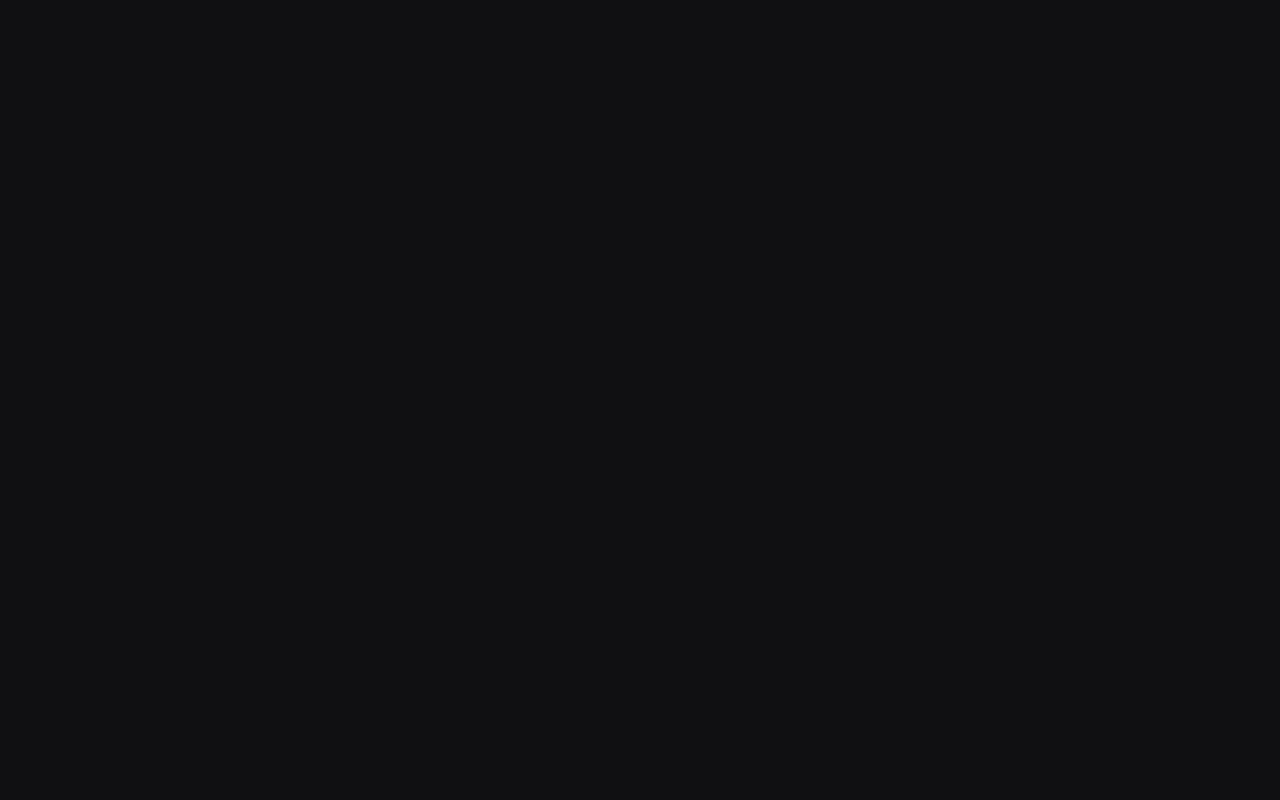
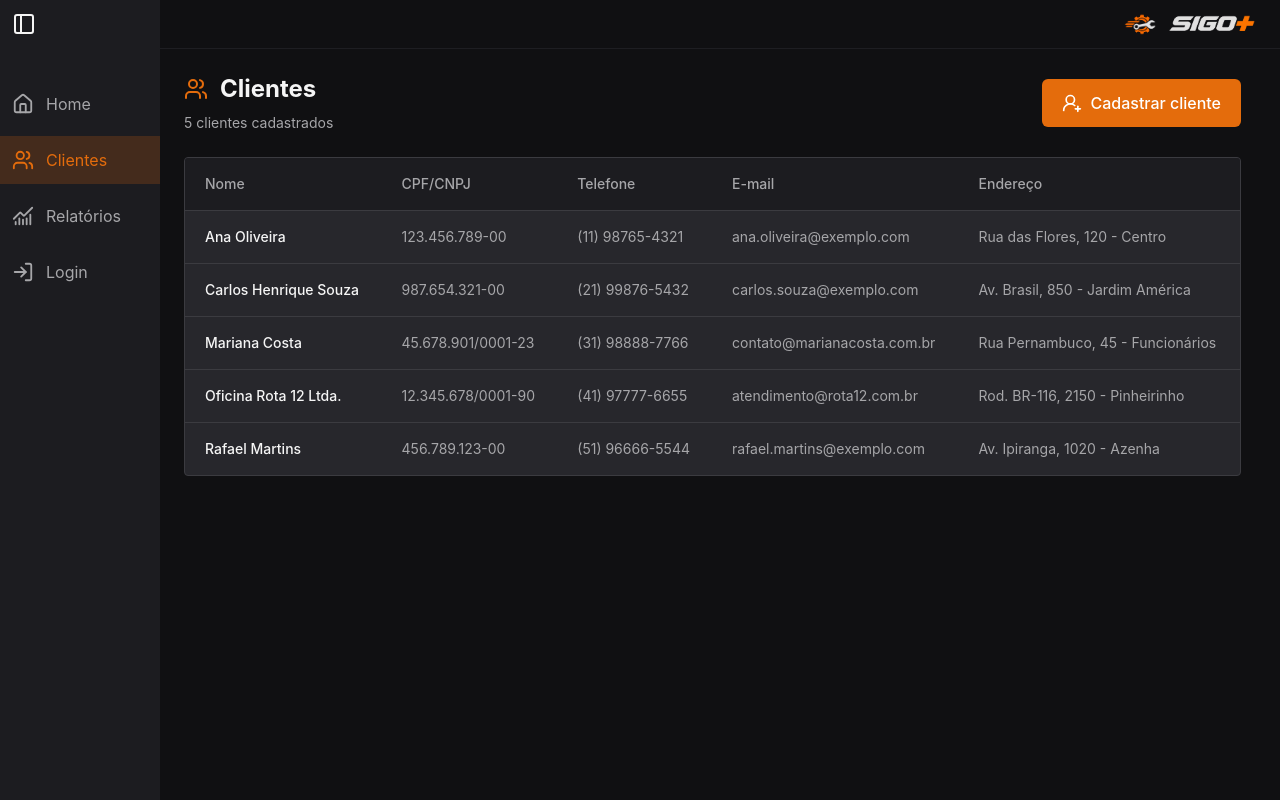
Before and after one commit to marqxmatheus/sigoPlus.web, a React (Vite) app: page /clientes in a window 1280 px wide. Before the commit this address had no page. Built offline with nearby package versions, Linux system fonts and the light colour scheme.

Commit message:
feat: implementa listagem de clientes

```diff
--- a/src/App.tsx
+++ b/src/App.tsx
@@ -3,6 +3,7 @@ import { MainLayout } from './components/MainLayout'
 import { Home } from './pages/Home'
 import { Relatorios } from './pages/Relatorios'
 import { CadastroCliente } from './pages/CadastroCliente'
+import { Clientes } from './pages/Clientes'
 import { Login } from './pages/Login'
 
 export default function App() {
@@ -12,6 +13,7 @@ export default function App() {
         <Route element={<MainLayout />}>
           <Route path="/" element={<Home />} />
           <Route path="/relatorios" element={<Relatorios />} />
+          <Route path="/clientes" element={<Clientes />} />
           <Route path="/clientes/cadastro" element={<CadastroCliente />} />
           <Route path="/login" element={<Login />} />
         </Route>
--- a/src/components/Sidebar.tsx
+++ b/src/components/Sidebar.tsx
@@ -10,7 +10,7 @@ import {
 
 const links = [
   { nome: 'Home', rota: '/', icone: House },
-  { nome: 'Clientes', rota: '/clientes/cadastro', icone: Users },
+  { nome: 'Clientes', rota: '/clientes', icone: Users },
   { nome: 'Relatórios', rota: '/relatorios', icone: ChartNoAxesCombined },
   { nome: 'Login', rota: '/login', icone: LogIn },
 ]
--- a/src/pages/CadastroCliente.tsx
+++ b/src/pages/CadastroCliente.tsx
@@ -1,5 +1,6 @@
 import { useState } from 'react'
-import { UserRoundPlus } from 'lucide-react'
+import { Link } from 'react-router-dom'
+import { ArrowLeft, UserRoundPlus } from 'lucide-react'
 
 export function CadastroCliente() {
   const [cliente, setCliente] = useState({
@@ -26,9 +27,19 @@ export function CadastroCliente() {
     <form onSubmit={handleSubmit} className="flex min-h-full flex-1 flex-col">
       <header className="pb-5">
         <div className="mx-auto flex w-full max-w-200 items-center justify-between gap-4">
-          <h1 className="text-2xl font-bold text-foreground">
-            Cadastrar cliente
-          </h1>
+          <div className="flex items-center gap-3">
+            <Link
+              to="/clientes"
+              aria-label="Voltar para clientes"
+              title="Voltar para clientes"
+              className="rounded-md p-1 text-muted transition-colors hover:text-primary focus-visible:outline-2 focus-visible:outline-offset-2 focus-visible:outline-primary"
+            >
+              <ArrowLeft size={26} aria-hidden="true" />
+            </Link>
+            <h1 className="text-2xl font-bold text-foreground">
+              Cadastrar cliente
+            </h1>
+          </div>
           <UserRoundPlus
             size={28}
             aria-hidden="true"
--- /dev/null
+++ b/src/pages/Clientes.tsx
@@ -0,0 +1,118 @@
+import { Link } from 'react-router-dom'
+import { UserRoundPlus, Users } from 'lucide-react'
+
+const clientes = [
+  {
+    id: 1,
+    nome: 'Ana Oliveira',
+    cpfCnpj: '123.456.789-00',
+    telefone: '(11) 98765-4321',
+    email: 'ana.oliveira@exemplo.com',
+    endereco: 'Rua das Flores, 120 - Centro',
+  },
+  {
+    id: 2,
+    nome: 'Carlos Henrique Souza',
+    cpfCnpj: '987.654.321-00',
+    telefone: '(21) 99876-5432',
+    email: 'carlos.souza@exemplo.com',
+    endereco: 'Av. Brasil, 850 - Jardim América',
+  },
+  {
+    id: 3,
+    nome: 'Mariana Costa',
+    cpfCnpj: '45.678.901/0001-23',
+    telefone: '(31) 98888-7766',
+    email: 'contato@marianacosta.com.br',
+    endereco: 'Rua Pernambuco, 45 - Funcionários',
+  },
+  {
+    id: 4,
+    nome: 'Oficina Rota 12 Ltda.',
+    cpfCnpj: '12.345.678/0001-90',
+    telefone: '(41) 97777-6655',
+    email: 'atendimento@rota12.com.br',
+    endereco: 'Rod. BR-116, 2150 - Pinheirinho',
+  },
+  {
+    id: 5,
+    nome: 'Rafael Martins',
+    cpfCnpj: '456.789.123-00',
+    telefone: '(51) 96666-5544',
+    email: 'rafael.martins@exemplo.com',
+    endereco: 'Av. Ipiranga, 1020 - Azenha',
+  },
+]
+
+const colunas = ['Nome', 'CPF/CNPJ', 'Telefone', 'E-mail', 'Endereço']
+
+export function Clientes() {
+  return (
+    <section className="mx-auto flex w-full max-w-7xl flex-1 flex-col gap-6">
+      <header className="flex flex-col gap-4 sm:flex-row sm:items-center sm:justify-between">
+        <div>
+          <div className="flex items-center gap-3">
+            <Users aria-hidden="true" className="text-primary" />
+            <h1 className="text-2xl font-bold text-foreground">Clientes</h1>
+          </div>
+          <p className="mt-2 text-sm text-muted">
+            {clientes.length} clientes cadastrados
+          </p>
+        </div>
+
+        <Link
+          to="/clientes/cadastro"
+          className="flex items-center justify-center gap-2 rounded-md bg-primary px-5 py-3 font-medium text-white transition-colors hover:bg-primary-light"
+        >
+          <UserRoundPlus size={20} aria-hidden="true" />
+          Cadastrar cliente
+        </Link>
+      </header>
+
+      <div className="overflow-hidden rounded-sm border border-border bg-card">
+        <div className="overflow-x-auto">
+          <table className="w-full min-w-5xl border-collapse text-left">
+            <thead className="bg-surface text-sm text-muted">
+              <tr>
+                {colunas.map((coluna) => (
+                  <th
+                    key={coluna}
+                    scope="col"
+                    className="border-b border-border px-5 py-4 font-medium"
+                  >
+                    {coluna}
+                  </th>
+                ))}
+              </tr>
+            </thead>
+
+            <tbody className="divide-y divide-border">
+              {clientes.map((cliente) => (
+                <tr
+                  key={cliente.id}
+                  className="text-sm text-foreground transition-colors hover:bg-surface/60"
+                >
+                  <td className="whitespace-nowrap px-5 py-4 font-medium">
+                    {cliente.nome}
+                  </td>
+                  <td className="whitespace-nowrap px-5 py-4 text-muted">
+                    {cliente.cpfCnpj}
+                  </td>
+                  <td className="whitespace-nowrap px-5 py-4 text-muted">
+                    {cliente.telefone}
+                  </td>
+                  <td className="whitespace-nowrap px-5 py-4 text-muted">
+                    {cliente.email}
+                  </td>
+                  <td className="whitespace-nowrap px-5 py-4 text-muted">
+                    {cliente.endereco}
+                  </td>
+                </tr>
+              ))}
+            </tbody>
+          </table>
+        </div>
+      </div>
+    </section>
+  )
+}
--- a/src/pages/Home.tsx
+++ b/src/pages/Home.tsx
@@ -2,7 +2,7 @@ import { Link } from 'react-router-dom'
 import { Users, ChartNoAxesCombined, LogIn } from 'lucide-react'
 
 const paginas = [
-  { nome: 'Clientes', rota: '/clientes/cadastro', icone: Users },
+  { nome: 'Clientes', rota: '/clientes', icone: Users },
   { nome: 'Relatórios', rota: '/relatorios', icone: ChartNoAxesCombined },
   { nome: 'Login', rota: '/login', icone: LogIn },
 ]
```
